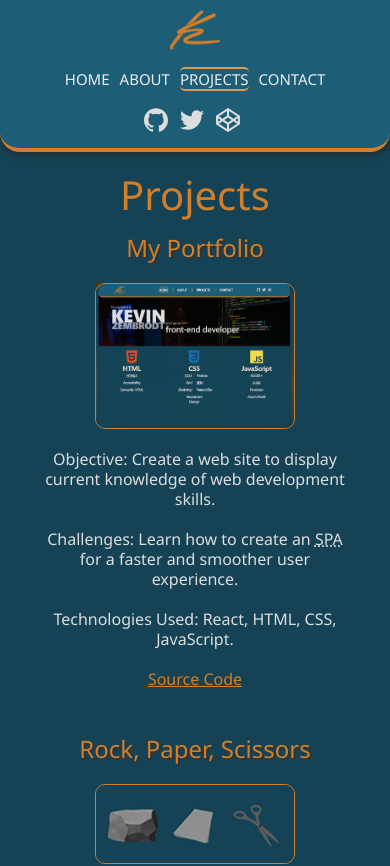
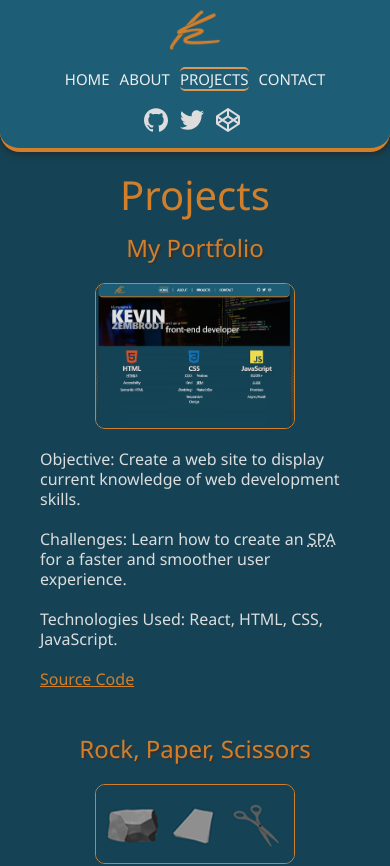
Before and after one commit to Nixikaz/portfolio-react, a React (Create React App) app: page /projects in a window 390 px wide. Shown: the top 866 px of the page. Built offline with nearby package versions, Linux system fonts and the light colour scheme.

Commit message:
Set projects list text to justify left

```diff
--- a/src/index.css
+++ b/src/index.css
@@ -104,6 +104,9 @@ a:visited {
   top: -.2rem;
   position: relative;
 }
+.social li {
+  text-align: center;
+}
 .social__links {
   display: grid;
   grid-area: social;
@@ -133,9 +136,9 @@ a:visited {
 }
 li {
   list-style: none;
-  text-align: center;
 }
 .header__navbar li {
+  text-align: center;
   color: #ddd;
   text-decoration: none;
   border-radius: .5rem;
@@ -302,8 +305,9 @@ section p img {
   align-self: start;
   margin-top: 2.5rem;
 }
-.project > ul {
+#project .project > ul {
   grid-area: list;
+  text-align: left;
 }
 #projects h1 {
   color: #d27f2c;
@@ -615,7 +619,7 @@ footer {
     'title'
     'image'
     'list';
-    text-align: center;
+    text-align: left;
     justify-items: center;
   }
   .project h2 {
```
